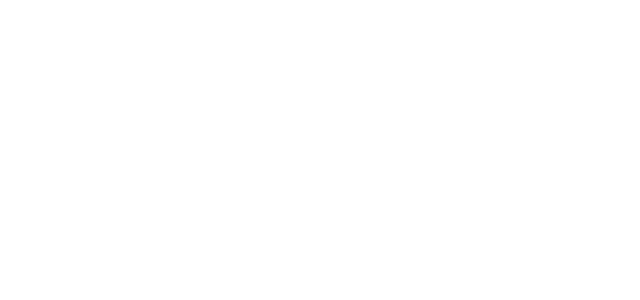
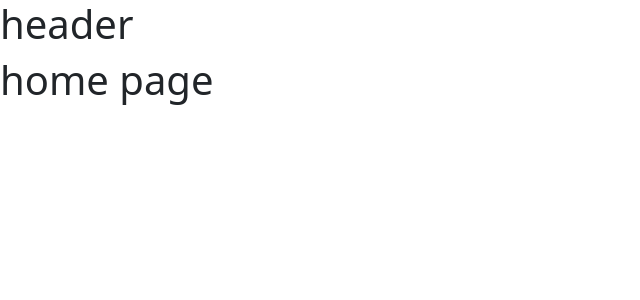
Before and after one commit to thaibao02/saven-serve, a React (Create React App) app: page / in a window 1280 px wide. Shown: the top 300 px of the page, without its empty margins (0-640 px from the left). Built offline with nearby package versions, Linux system fonts and the light colour scheme.

Commit message:
create component and home page

```diff
--- a/package.json
+++ b/package.json
@@ -6,6 +6,7 @@
     "@emotion/react": "^11.14.0",
     "@emotion/styled": "^11.14.0",
     "@mui/material": "^7.1.0",
+    "@mui/styled-engine-sc": "^7.1.0",
     "@testing-library/dom": "^10.4.0",
     "@testing-library/jest-dom": "^6.6.3",
     "@testing-library/react": "^16.3.0",
@@ -15,7 +16,9 @@
     "react-bootstrap": "^2.10.10",
     "react-dom": "^19.1.0",
     "react-icons": "^5.5.0",
+    "react-router-dom": "^7.6.0",
     "react-scripts": "5.0.1",
+    "styled-components": "^6.1.18",
     "web-vitals": "^2.1.4"
   },
   "scripts": {
--- a/src/App.js
+++ b/src/App.js
@@ -1,10 +1,18 @@
-
+import "bootstrap/dist/css/bootstrap.min.css";
+import "bootstrap/dist/js/bootstrap.bundle.min.js";
 import './App.css';
-
+import { BrowserRouter , Routes, Route } from "react-router-dom";
+import Home from "./Pages/Home";
+import Header from "./Components/Header";
 function App() {
   return (
     <>
-
+      <BrowserRouter>
+        <Header/>
+        <Routes>
+          <Route path="/" element={<Home/>} />
+        </Routes>
+      </BrowserRouter>
     </>
   );
 }
--- /dev/null
+++ b/src/Components/Header/index.js
@@ -0,0 +1,10 @@
+
+const Header = () => {
+    return(
+        <>
+        <h1> header</h1>
+        </>
+    );
+}
+
+export default Header;
--- /dev/null
+++ b/src/Pages/Home/index.js
@@ -0,0 +1,10 @@
+
+const Home = () => {
+    return (
+        <>
+         <h1>home page</h1>
+        </>
+    );
+}
+
+export default Home;
```
Also changed, not shown: src/Components/Footer/index.js (added, +10 -0 lines), 1 other file (tests, documents, lock files or other folders).
